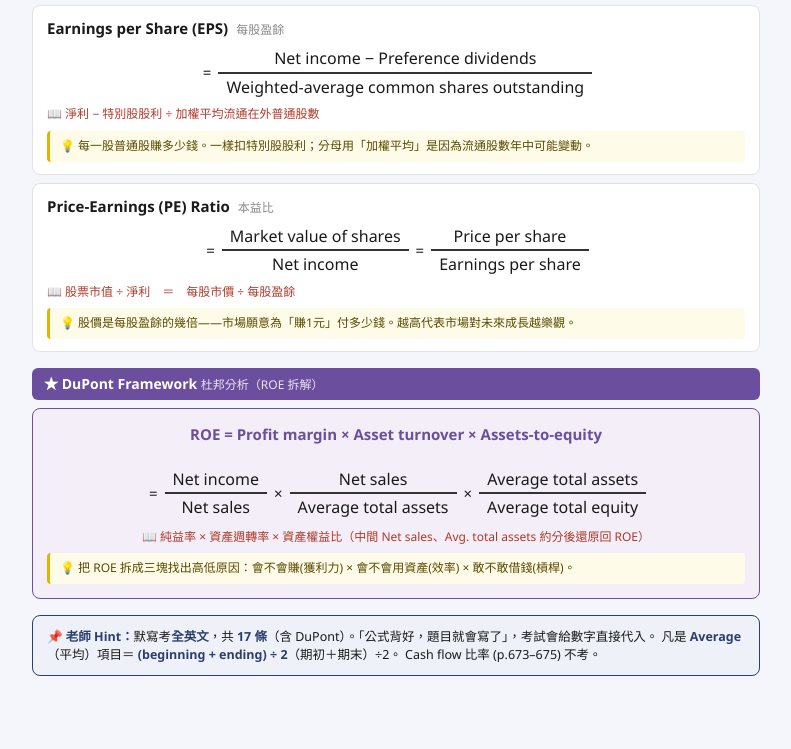
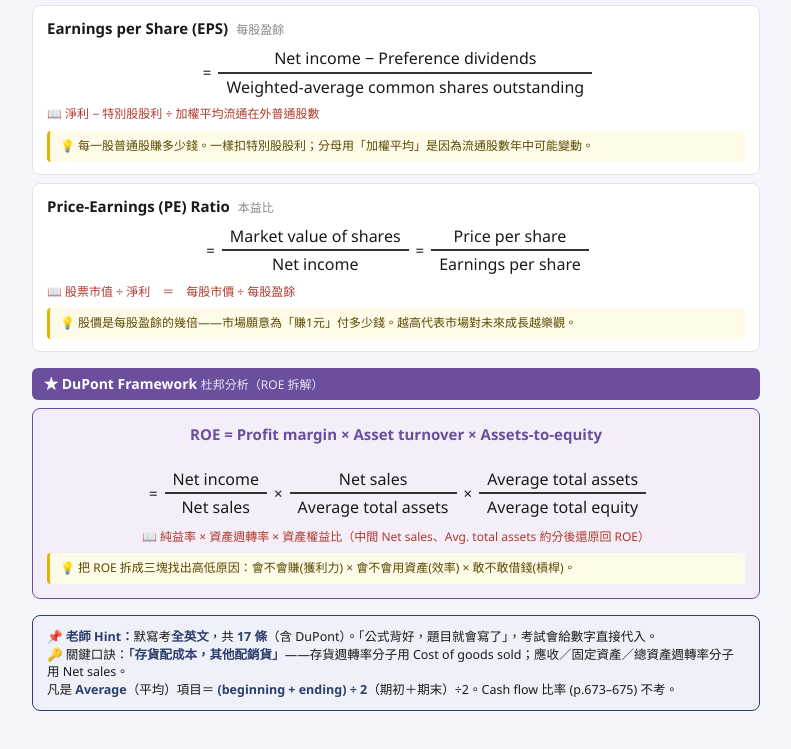
Before and after one commit to ponycatcat/ch14-review, a plain HTML site: page index.html in a window 1280 px wide. Shown: the part 2787-3536 px from the top of the page, without its empty margins (244-1035 px from the left). Drawn offline with Linux system fonts and the light colour scheme.

Commit message:
Add COGS-vs-sales mnemonic to formula hint

```diff
--- a/index.html
+++ b/index.html
@@ -330,9 +330,9 @@ function glossZh(d){
         ${d.exp ? `<div class="exp" style="text-align:left;">💡 ${d.exp}</div>` : ""}
       </div>`;
   });
-  html += `<div class="hint"><b>📌 老師 Hint：</b>默寫考<b>全英文</b>，共 <b>17 條</b>（含 DuPont）。「公式背好，題目就會寫了」，考試會給數字直接代入。
-    凡是 <b>Average</b>（平均）項目＝ <b>(beginning + ending) ÷ 2</b>（期初＋期末）÷2。
-    Cash flow 比率 (p.673–675) 不考。</div>`;
+  html += `<div class="hint"><b>📌 老師 Hint：</b>默寫考<b>全英文</b>，共 <b>17 條</b>（含 DuPont）。「公式背好，題目就會寫了」，考試會給數字直接代入。<br>
+    🔑 關鍵口訣：<b>「存貨配成本，其他配銷貨」</b>——存貨週轉率分子用 Cost of goods sold；應收／固定資產／總資產週轉率分子用 Net sales。<br>
+    凡是 <b>Average</b>（平均）項目＝ <b>(beginning + ending) ÷ 2</b>（期初＋期末）÷2。Cash flow 比率 (p.673–675) 不考。</div>`;
   document.getElementById("ref").innerHTML = html;
 })();
 
```
